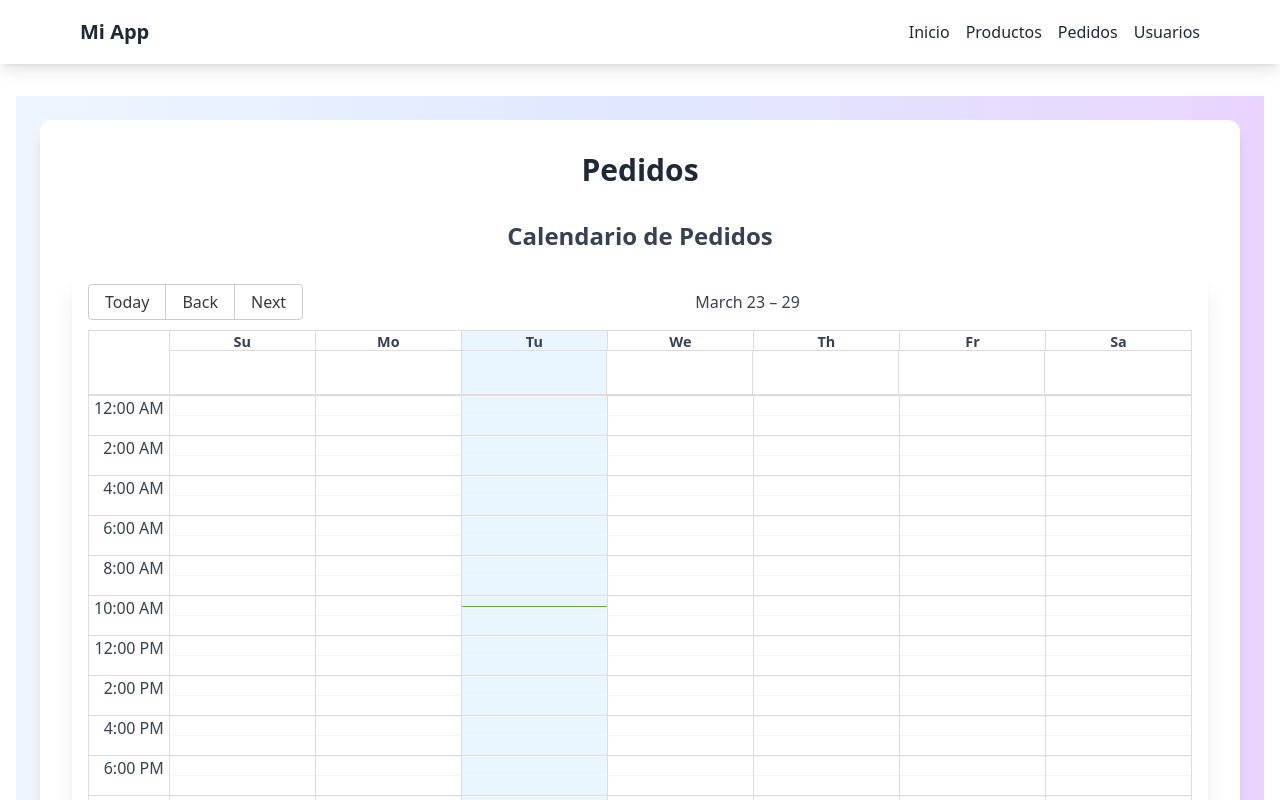
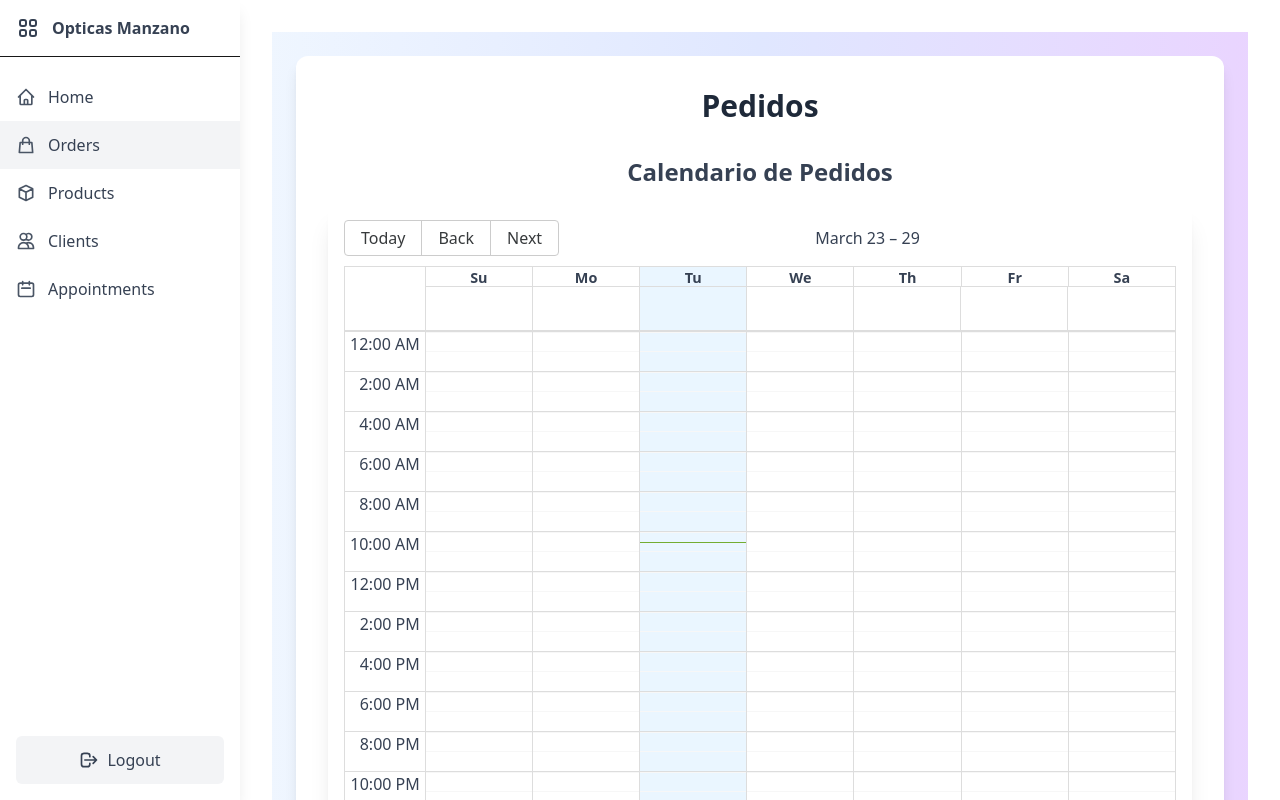
Before and after one commit to Antonio-DR99/Practica-Manzano, a Next.js app: page /pages/pedidos in a window 1280 px wide. Shown: the top 800 px of the page. Built offline with nearby package versions, Linux system fonts and the light colour scheme.

Commit message:
feat: agregar react-icons y mejorar el diseño del Navbar y layout

```diff
--- a/package.json
+++ b/package.json
@@ -26,6 +26,7 @@
     "react-big-calendar": "^1.18.0",
     "react-calendar": "^5.1.0",
     "react-dom": "^19.0.0",
+    "react-icons": "^5.5.0",
     "twilio": "^5.5.1"
   },
   "devDependencies": {
--- a/src/app/components/Navbar.js
+++ b/src/app/components/Navbar.js
@@ -1,29 +1,95 @@
+'use client';
+
 import Link from 'next/link';
-import { useState } from 'react';
+import { useState, useEffect } from 'react';
+import { usePathname } from 'next/navigation';
 
 export default function Navbar() {
   const [isOpen, setIsOpen] = useState(false);
+  const pathname = usePathname();
 
   const toggleMenu = () => {
     setIsOpen(!isOpen);
   };
 
+  // Función para determinar si un enlace está activo
+  const isActive = (path) => {
+    return pathname === path;
+  };
+
   return (
-    <nav className="bg-white shadow-lg">
-      <div className="max-w-6xl mx-auto px-4">
-        <div className="flex justify-between items-center h-16">
-          <div className="flex-shrink-0">
-            <Link href="/" className="text-xl font-bold text-gray-800">
-              Mi App
+    <nav className="fixed left-0 top-0 h-full w-60 bg-white shadow-lg flex flex-col justify-between z-50">
+      <div className="flex flex-col">
+        {/* Logo/Dashboard */}
+        <div className="p-4 border-b">
+          <Link href="/" className="flex items-center space-x-3 text-gray-700 font-semibold">
+            <svg xmlns="http://www.w3.org/2000/svg" className="h-6 w-6" fill="none" viewBox="0 0 24 24" stroke="currentColor">
+              <path strokeLinecap="round" strokeLinejoin="round" strokeWidth={2} d="M4 6a2 2 0 012-2h2a2 2 0 012 2v2a2 2 0 01-2 2H6a2 2 0 01-2-2V6zm10 0a2 2 0 012-2h2a2 2 0 012 2v2a2 2 0 01-2 2h-2a2 2 0 01-2-2V6zM4 16a2 2 0 012-2h2a2 2 0 012 2v2a2 2 0 01-2 2H6a2 2 0 01-2-2v-2zm10 0a2 2 0 012-2h2a2 2 0 012 2v2a2 2 0 01-2 2h-2a2 2 0 01-2-2v-2z" />
+            </svg>
+            <span>Opticas Manzano</span>
           </Link>
         </div>
 
-          {/* Botón de hamburguesa para móviles */}
-          <div className="md:hidden">
+        {/* Enlaces de navegación */}
+        <div className="py-4 flex flex-col">
+          <Link href="/"
+            className={`flex items-center space-x-3 px-4 py-3 ${isActive('/') ? 'bg-gray-100' : 'hover:bg-gray-50'}`}>
+            <svg xmlns="http://www.w3.org/2000/svg" className="h-5 w-5 text-gray-600" fill="none" viewBox="0 0 24 24" stroke="currentColor">
+              <path strokeLinecap="round" strokeLinejoin="round" strokeWidth={2} d="M3 12l2-2m0 0l7-7 7 7M5 10v10a1 1 0 001 1h3m10-11l2 2m-2-2v10a1 1 0 01-1 1h-3m-6 0a1 1 0 001-1v-4a1 1 0 011-1h2a1 1 0 011 1v4a1 1 0 001 1m-6 0h6" />
+            </svg>
+            <span className="text-gray-700">Home</span>
+          </Link>
+
+          <Link href="/pages/pedidos"
+            className={`flex items-center space-x-3 px-4 py-3 ${isActive('/pages/pedidos') ? 'bg-gray-100' : 'hover:bg-gray-50'}`}>
+            <svg xmlns="http://www.w3.org/2000/svg" className="h-5 w-5 text-gray-600" fill="none" viewBox="0 0 24 24" stroke="currentColor">
+              <path strokeLinecap="round" strokeLinejoin="round" strokeWidth={2} d="M16 11V7a4 4 0 00-8 0v4M5 9h14l1 12H4L5 9z" />
+            </svg>
+            <span className="text-gray-700">Orders</span>
+          </Link>
+
+          <Link href="/pages/productos"
+            className={`flex items-center space-x-3 px-4 py-3 ${isActive('/pages/productos') ? 'bg-gray-100' : 'hover:bg-gray-50'}`}>
+            <svg xmlns="http://www.w3.org/2000/svg" className="h-5 w-5 text-gray-600" fill="none" viewBox="0 0 24 24" stroke="currentColor">
+              <path strokeLinecap="round" strokeLinejoin="round" strokeWidth={2} d="M20 7l-8-4-8 4m16 0l-8 4m8-4v10l-8 4m0-10L4 7m8 4v10M4 7v10l8 4" />
+            </svg>
+            <span className="text-gray-700">Products</span>
+          </Link>
+
+          <Link href="/pages/usuarios"
+            className={`flex items-center space-x-3 px-4 py-3 ${isActive('/pages/usuarios') ? 'bg-gray-100' : 'hover:bg-gray-50'}`}>
+            <svg xmlns="http://www.w3.org/2000/svg" className="h-5 w-5 text-gray-600" fill="none" viewBox="0 0 24 24" stroke="currentColor">
+              <path strokeLinecap="round" strokeLinejoin="round" strokeWidth={2} d="M12 4.354a4 4 0 110 5.292M15 21H3v-1a6 6 0 0112 0v1zm0 0h6v-1a6 6 0 00-9-5.197M13 7a4 4 0 11-8 0 4 4 0 018 0z" />
+            </svg>
+            <span className="text-gray-700">Clients</span>
+          </Link>
+
+          <Link href="/pages/citas"
+            className={`flex items-center space-x-3 px-4 py-3 ${isActive('/pages/citas') ? 'bg-gray-100' : 'hover:bg-gray-50'}`}>
+            <svg xmlns="http://www.w3.org/2000/svg" className="h-5 w-5 text-gray-600" fill="none" viewBox="0 0 24 24" stroke="currentColor">
+              <path strokeLinecap="round" strokeLinejoin="round" strokeWidth={2} d="M8 7V3m8 4V3m-9 8h10M5 21h14a2 2 0 002-2V7a2 2 0 00-2-2H5a2 2 0 00-2 2v12a2 2 0 002 2z" />
+            </svg>
+            <span className="text-gray-700">Appointments</span>
+          </Link>
+        </div>
+      </div>
+
+      {/* Botón de Logout */}
+      <div className="mt-auto p-4">
+        <button className="w-full flex items-center justify-center space-x-2 bg-gray-100 hover:bg-gray-200 text-gray-700 py-3 px-4 rounded-md transition-colors">
+          <svg xmlns="http://www.w3.org/2000/svg" className="h-5 w-5" fill="none" viewBox="0 0 24 24" stroke="currentColor">
+            <path strokeLinecap="round" strokeLinejoin="round" strokeWidth={2} d="M17 16l4-4m0 0l-4-4m4 4H7m6 4v1a3 3 0 01-3 3H6a3 3 0 01-3-3V7a3 3 0 013-3h4a3 3 0 013 3v1" />
+          </svg>
+          <span>Logout</span>
+        </button>
+      </div>
+
+      {/* Botón de hamburguesa para móviles - solo visible en móviles */}
+      <div className="md:hidden fixed top-4 right-4 z-20">
         <button
           onClick={toggleMenu}
           type="button"
-              className="text-gray-500 hover:text-gray-600 focus:outline-none focus:text-gray-600"
+          className="bg-white p-2 rounded-md text-gray-500 hover:text-gray-600 focus:outline-none focus:ring-2 focus:ring-offset-2 focus:ring-indigo-500"
           aria-label="Toggle menu"
         >
           <svg viewBox="0 0 24 24" className="h-6 w-6 fill-current">
@@ -43,42 +109,85 @@ export default function Navbar() {
         </button>
       </div>
 
-          {/* Menú de navegación para escritorio - alineado a la derecha */}
-          <div className="hidden md:flex md:items-center md:justify-end md:flex-1">
-            <div className="flex items-center space-x-4">
-              <Link href="/" className="text-gray-800 hover:text-blue-600">
-                Inicio
+      {/* Menú móvil desplegable - versión móvil del sidebar */}
+      <div className={`${isOpen ? 'translate-x-0' : '-translate-x-full'} fixed inset-0 z-10 transform transition-transform duration-300 ease-in-out md:hidden`}>
+        <div className="bg-white h-full w-60 shadow-lg flex flex-col justify-between">
+          <div className="flex flex-col">
+            {/* Logo/Dashboard para móvil */}
+            <div className="p-4 border-b">
+              <Link href="/" className="flex items-center space-x-3 text-gray-700 font-semibold">
+                <svg xmlns="http://www.w3.org/2000/svg" className="h-6 w-6" fill="none" viewBox="0 0 24 24" stroke="currentColor">
+                  <path strokeLinecap="round" strokeLinejoin="round" strokeWidth={2} d="M4 6a2 2 0 012-2h2a2 2 0 012 2v2a2 2 0 01-2 2H6a2 2 0 01-2-2V6zm10 0a2 2 0 012-2h2a2 2 0 012 2v2a2 2 0 01-2 2h-2a2 2 0 01-2-2V6zM4 16a2 2 0 012-2h2a2 2 0 012 2v2a2 2 0 01-2 2H6a2 2 0 01-2-2v-2zm10 0a2 2 0 012-2h2a2 2 0 012 2v2a2 2 0 01-2 2h-2a2 2 0 01-2-2v-2z" />
+                </svg>
+                <span>Dashboard</span>
               </Link>
-              <Link href="/pages/productos" className="text-gray-800 hover:text-blue-600">
-                Productos
+            </div>
+
+            {/* Enlaces de navegación para móvil */}
+            <div className="py-4 flex flex-col">
+              <Link href="/"
+                className={`flex items-center space-x-3 px-4 py-3 ${isActive('/') ? 'bg-gray-100' : 'hover:bg-gray-50'}`}
+                onClick={toggleMenu}>
+                <svg xmlns="http://www.w3.org/2000/svg" className="h-5 w-5 text-gray-600" fill="none" viewBox="0 0 24 24" stroke="currentColor">
+                  <path strokeLinecap="round" strokeLinejoin="round" strokeWidth={2} d="M3 12l2-2m0 0l7-7 7 7M5 10v10a1 1 0 001 1h3m10-11l2 2m-2-2v10a1 1 0 01-1 1h-3m-6 0a1 1 0 001-1v-4a1 1 0 011-1h2a1 1 0 011 1v4a1 1 0 001 1m-6 0h6" />
+                </svg>
+                <span className="text-gray-700">Home</span>
               </Link>
-              <Link href="/pages/pedidos" className="text-gray-800 hover:text-blue-600">
-                Pedidos
+
+              <Link href="/pages/pedidos"
+                className={`flex items-center space-x-3 px-4 py-3 ${isActive('/pages/pedidos') ? 'bg-gray-100' : 'hover:bg-gray-50'}`}
+                onClick={toggleMenu}>
+                <svg xmlns="http://www.w3.org/2000/svg" className="h-5 w-5 text-gray-600" fill="none" viewBox="0 0 24 24" stroke="currentColor">
+                  <path strokeLinecap="round" strokeLinejoin="round" strokeWidth={2} d="M16 11V7a4 4 0 00-8 0v4M5 9h14l1 12H4L5 9z" />
+                </svg>
+                <span className="text-gray-700">Orders</span>
               </Link>
-              <Link href="/pages/usuarios" className="text-gray-800 hover:text-blue-600">
-                Usuarios
+
+              <Link href="/pages/productos"
+                className={`flex items-center space-x-3 px-4 py-3 ${isActive('/pages/productos') ? 'bg-gray-100' : 'hover:bg-gray-50'}`}
+                onClick={toggleMenu}>
+                <svg xmlns="http://www.w3.org/2000/svg" className="h-5 w-5 text-gray-600" fill="none" viewBox="0 0 24 24" stroke="currentColor">
+                  <path strokeLinecap="round" strokeLinejoin="round" strokeWidth={2} d="M20 7l-8-4-8 4m16 0l-8 4m8-4v10l-8 4m0-10L4 7m8 4v10M4 7v10l8 4" />
+                </svg>
+                <span className="text-gray-700">Products</span>
+              </Link>
+
+              <Link href="/pages/usuarios"
+                className={`flex items-center space-x-3 px-4 py-3 ${isActive('/pages/usuarios') ? 'bg-gray-100' : 'hover:bg-gray-50'}`}
+                onClick={toggleMenu}>
+                <svg xmlns="http://www.w3.org/2000/svg" className="h-5 w-5 text-gray-600" fill="none" viewBox="0 0 24 24" stroke="currentColor">
+                  <path strokeLinecap="round" strokeLinejoin="round" strokeWidth={2} d="M12 4.354a4 4 0 110 5.292M15 21H3v-1a6 6 0 0112 0v1zm0 0h6v-1a6 6 0 00-9-5.197M13 7a4 4 0 11-8 0 4 4 0 018 0z" />
+                </svg>
+                <span className="text-gray-700">Clients</span>
+              </Link>
+
+              <Link href="/pages/citas"
+                className={`flex items-center space-x-3 px-4 py-3 ${isActive('/pages/citas') ? 'bg-gray-100' : 'hover:bg-gray-50'}`}
+                onClick={toggleMenu}>
+                <svg xmlns="http://www.w3.org/2000/svg" className="h-5 w-5 text-gray-600" fill="none" viewBox="0 0 24 24" stroke="currentColor">
+                  <path strokeLinecap="round" strokeLinejoin="round" strokeWidth={2} d="M8 7V3m8 4V3m-9 8h10M5 21h14a2 2 0 002-2V7a2 2 0 00-2-2H5a2 2 0 00-2 2v12a2 2 0 002 2z" />
+                </svg>
+                <span className="text-gray-700">Appointments</span>
               </Link>
             </div>
           </div>
+
+          {/* Botón de Logout para móvil */}
+          <div className="mt-auto p-4">
+            <button className="w-full flex items-center justify-center space-x-2 bg-gray-100 hover:bg-gray-200 text-gray-700 py-3 px-4 rounded-md transition-colors">
+              <svg xmlns="http://www.w3.org/2000/svg" className="h-5 w-5" fill="none" viewBox="0 0 24 24" stroke="currentColor">
+                <path strokeLinecap="round" strokeLinejoin="round" strokeWidth={2} d="M17 16l4-4m0 0l-4-4m4 4H7m6 4v1a3 3 0 01-3 3H6a3 3 0 01-3-3V7a3 3 0 013-3h4a3 3 0 013 3v1" />
+              </svg>
+              <span>Logout</span>
+            </button>
+          </div>
         </div>
 
-        {/* Menú móvil desplegable */}
-        <div className={`${isOpen ? 'block' : 'hidden'} md:hidden transition-all duration-300 ease-in-out`}>
-          <div className="px-2 pt-2 pb-3 space-y-1 sm:px-3 flex flex-col items-end">
-            <Link href="/" className="text-gray-800 hover:text-blue-600 block py-2">
-              Inicio
-            </Link>
-            <Link href="/pages/productos" className="text-gray-800 hover:text-blue-600 block py-2">
-              Productos
-            </Link>
-            <Link href="/pages/pedidos" className="text-gray-800 hover:text-blue-600 block py-2">
-              Pedidos
-            </Link>
-            <Link href="/pages/usuarios" className="text-gray-800 hover:text-blue-600 block py-2">
-              Usuarios
-            </Link>
-          </div>
-        </div>
+        {/* Overlay para cerrar el menú al hacer clic fuera */}
+        <div
+          className="absolute inset-0 bg-black bg-opacity-50"
+          onClick={toggleMenu}
+        ></div>
       </div>
     </nav>
   );
--- a/src/app/layout.js
+++ b/src/app/layout.js
@@ -22,8 +22,10 @@ export default function RootLayout({ children }) {
     <html lang="en">
       <body className={`${geistSans.variable} ${geistMono.variable} antialiased`}>
         <Navbar />
-        <main className="container mx-auto px-4 py-8">
-          {children}
+        <main className="pl-0 md:pl-60 w-full transition-all duration-300 ease-in-out">
+          <div className="p-4 md:p-8">
+            {children}
+          </div>
         </main>
       </body>
     </html>
```
Also changed, not shown: 1 other file (tests, documents, lock files or other folders). Lines whose indentation alone changed are shown as unchanged.
